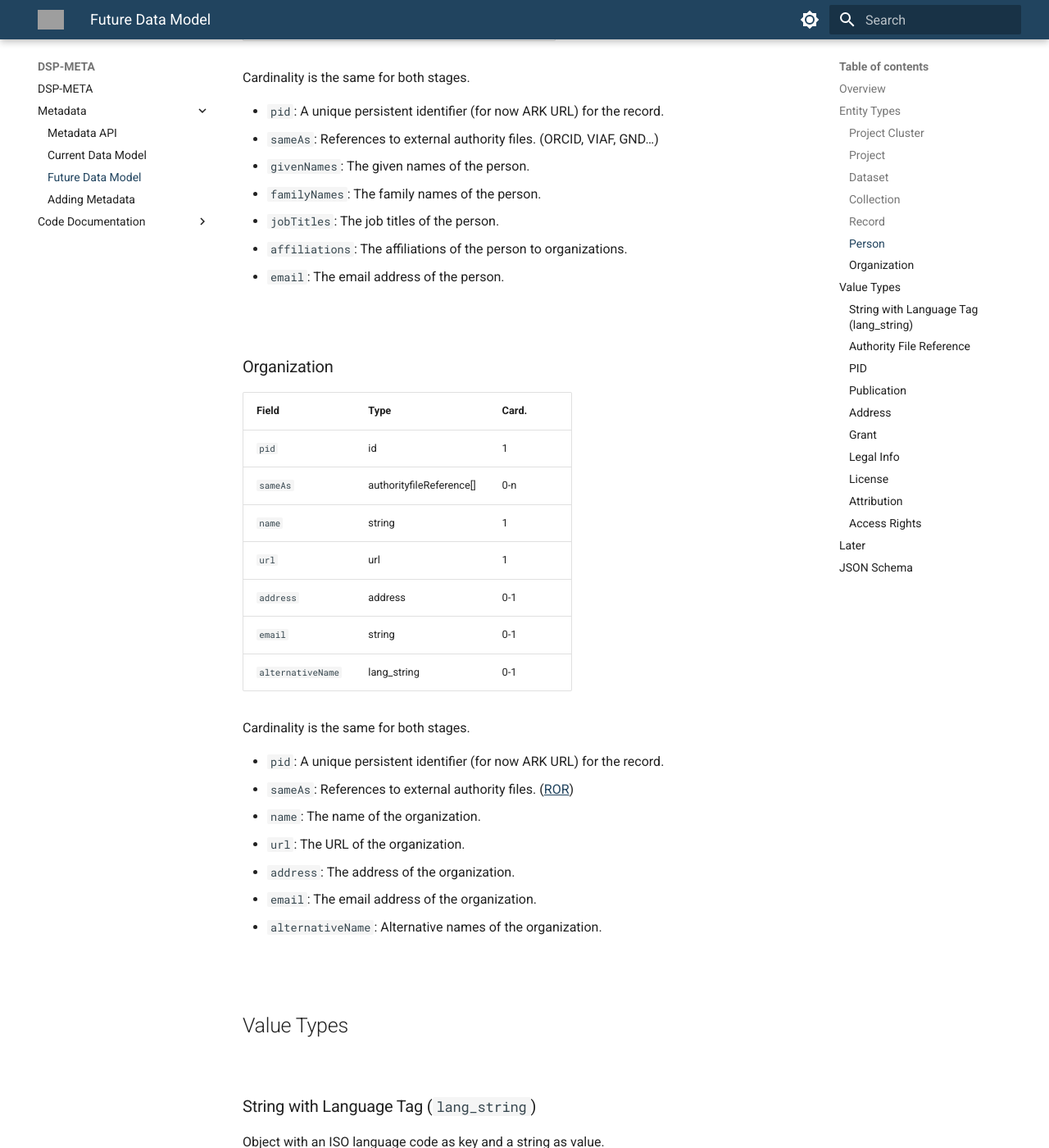
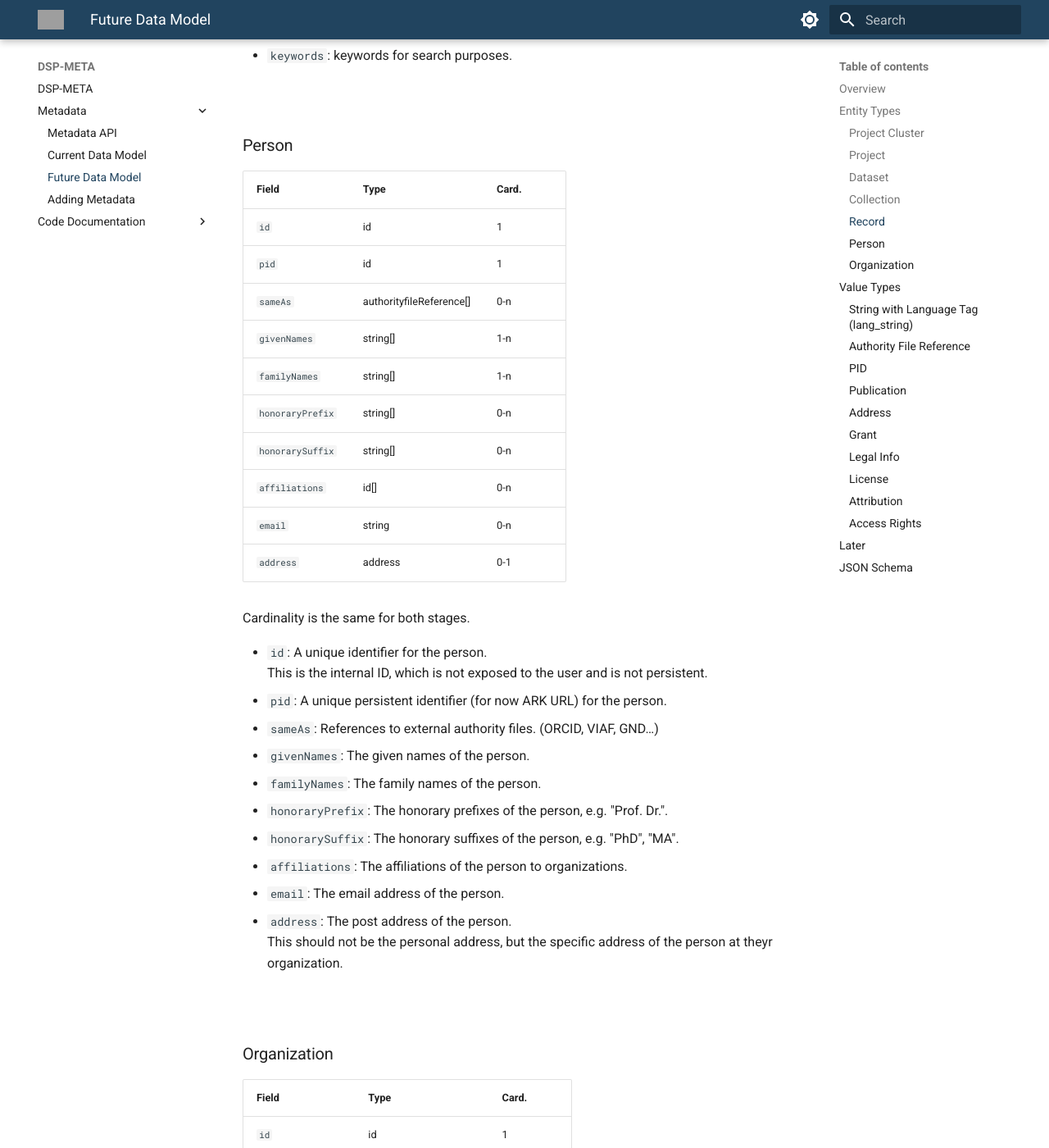
Before and after one commit to dasch-swiss/dsp-meta, an MkDocs documentation site: the page built from docs/data/future-datamodel.md, in a window 1280 px wide and 1400 px high, scrolled down 11874 px. Shown: the whole window at 82% size. Built offline with MkDocs 1.6.1 and Material for MkDocs 9.7.7, drawn with Linux system fonts in a browser that asks for light colours; some of the changed text lies outside the part shown; grey boxes are pictures that could not be loaded.

Commit message:
make updates to the model

```diff
--- a/docs/data/future-datamodel.md
+++ b/docs/data/future-datamodel.md
@@ -118,6 +118,7 @@
 
 | Field              | Type          | Card. |
 | ------------------ | ------------- | ----- |
+| `id`               | id            | 1     |
 | `pid`              | id            | 1     |
 | `name`             | string        | 1     |
 | `projects`         | id[]          | 0-n   |
@@ -128,6 +129,8 @@
 | `alternativeNames` | lang_string[] | 0-n   |
 | `contactPoint`     | id[]          | 0-n   |
 
+- `id`: A unique identifier for the project cluster.
+  This is the internal ID, which is not exposed to the user and is not persistent.
 - `pid`: A unique persistent identifier (for now ARK URL) for the project cluster.
 - `name`: The name of the project cluster.
 - `projects`: A list of project identifiers that are part of the project cluster.
@@ -148,6 +151,7 @@
 
 | Field                | Type                                   | Card. | WIP Card. |
 | -------------------- | -------------------------------------- | ----- | --------- |
+| `id`                 | id                                     | 1     | 1         |
 | `pid`                | id                                     | 1     | 1         |
 | `shortcode`          | string                                 | 1     | 1         |
 | `officialName`       | string                                 | 1     | 1         |
@@ -175,6 +179,8 @@
 | `grants`             | grant[]                                | 0-n   | 0-n       |
 | `alternativeNames`   | lang_string[]                          | 0-n   | 0-n       |
 
+- `id`: A unique identifier for the project.
+  This is the internal ID, which is not exposed to the user and is not persistent.
 - `pid`: A unique persistent identifier (for now ARK URL) for the project.
 - `shortcode`: The project's DSP short code.
   4 characters hexadecimal, upper case.
@@ -211,6 +217,7 @@
 
 | Field                | Type          | Card. | WIP-Card |
 | -------------------- | ------------- | ----- | -------- |
+| `id`                 | id            | 1     | 1        |
 | `pid`                | id            | 1     | 1        |
 | `name`               | string        | 1     | 1        |
 | `accessRights`       | accessRights  | 1     | 1        |
@@ -226,6 +233,8 @@
 | `provenance`         | string        | 0-1   | 0-1      |
 | `keywords`           | lang_string[] | 0-n   | 0-n      |
 
+- `id`: A unique identifier for the dataset.
+  This is the internal ID, which is not exposed to the user and is not persistent.
 - `pid`: A unique persistent identifier (for now ARK URL) for the dataset.
 - `name`: The title of the dataset.
 - `accessRights`: The access rights of the dataset.
@@ -255,6 +264,7 @@
 
 | Field                | Type          | Card. | WIP-Card. |
 | -------------------- | ------------- | ----- | --------- |
+| `id`                 | id            | 1     | 1         |
 | `pid`                | id            | 1     | 1         |
 | `name`               | string        | 1     | 1         |
 | `accessRights`       | accessRights  | 1     | 1         |
@@ -271,6 +281,8 @@
 | `provenance`         | string        | 0-1   | 0-1       |
 | `keywords`           | lang_string[] | 0-n   | 0-n       |
 
+- `id`: A unique identifier for the collection.
+  This is the internal ID, which is not exposed to the user and is not persistent.
 - `pid`: A unique persistent identifier (for now ARK URL) for the collection.
 - `name`: The name of the collection.
 - `accessRights`: The access rights of the collection.
@@ -296,6 +308,7 @@
 
 | Field           | Type          | Card. | WIP-Card. |
 | --------------- | ------------- | ----- | --------- |
+| `id`            | id            | 1     | 1         |
 | `pid`           | id            | 1     | 1         |
 | `label`         | lang_string   | 1     | 1         |
 | `accessRights`  | string        | 1     | 1         |
@@ -311,6 +324,8 @@
 | `size`          | string        | 0-1   | 0-1       |
 | `keywords`      | lang_string[] | 0-n   | 0-n       |
 
+- `id`: A unique identifier for the record.
+  This is the internal ID, which is not exposed to the user and is not persistent.
 - `pid`: A unique persistent identifier (for now ARK URL) for the record.
 - `label`: The label of the record.
   For assets, this may be the original file name.
@@ -342,30 +357,39 @@
 
 ### Person
 
-| Field          | Type                     | Card. |
-| -------------- | ------------------------ | ----- |
-| `pid`          | id                       | 1     |
-| `sameAs`       | authorityfileReference[] | 0-n   |
-| `givenNames`   | string[]                 | 1-n   |
-| `familyNames`  | string[]                 | 1-n   |
-| `jobTitles`    | string[]                 | 0-n   |
-| `affiliations` | id[]                     | 0-n   |
-| `email`        | string                   | 0-n   |
+| Field            | Type                     | Card. |
+| ---------------- | ------------------------ | ----- |
+| `id`             | id                       | 1     |
+| `pid`            | id                       | 1     |
+| `sameAs`         | authorityfileReference[] | 0-n   |
+| `givenNames`     | string[]                 | 1-n   |
+| `familyNames`    | string[]                 | 1-n   |
+| `honoraryPrefix` | string[]                 | 0-n   |
+| `honorarySuffix` | string[]                 | 0-n   |
+| `affiliations`   | id[]                     | 0-n   |
+| `email`          | string                   | 0-n   |
+| `address`        | address                  | 0-1   |
 
 Cardinality is the same for both stages.
 
-- `pid`: A unique persistent identifier (for now ARK URL) for the record.
+- `id`: A unique identifier for the person.
+  This is the internal ID, which is not exposed to the user and is not persistent.
+- `pid`: A unique persistent identifier (for now ARK URL) for the person.
 - `sameAs`: References to external authority files. (ORCID, VIAF, GND…)
 - `givenNames`: The given names of the person.
 - `familyNames`: The family names of the person.
-- `jobTitles`: The job titles of the person.
+- `honoraryPrefix`: The honorary prefixes of the person, e.g. "Prof. Dr.".
+- `honorarySuffix`: The honorary suffixes of the person, e.g. "PhD", "MA".
 - `affiliations`: The affiliations of the person to organizations.
 - `email`: The email address of the person.
+- `address`: The post address of the person.
+  This should not be the personal address, but the specific address of the person at theyr organization.
 
 ### Organization
 
 | Field             | Type                     | Card. |
 | ----------------- | ------------------------ | ----- |
+| `id`              | id                       | 1     |
 | `pid`             | id                       | 1     |
 | `sameAs`          | authorityfileReference[] | 0-n   |
 | `name`            | string                   | 1     |
@@ -376,7 +400,9 @@
 
 Cardinality is the same for both stages.
 
-- `pid`: A unique persistent identifier (for now ARK URL) for the record.
+- `id`: A unique identifier for the organization.
+  This is the internal ID, which is not exposed to the user and is not persistent.
+- `pid`: A unique persistent identifier (for now ARK URL) for the organization.
 - `sameAs`: References to external authority files. ([ROR](https://ror.org/))
 - `name`: The name of the organization.
 - `url`: The URL of the organization.
```
